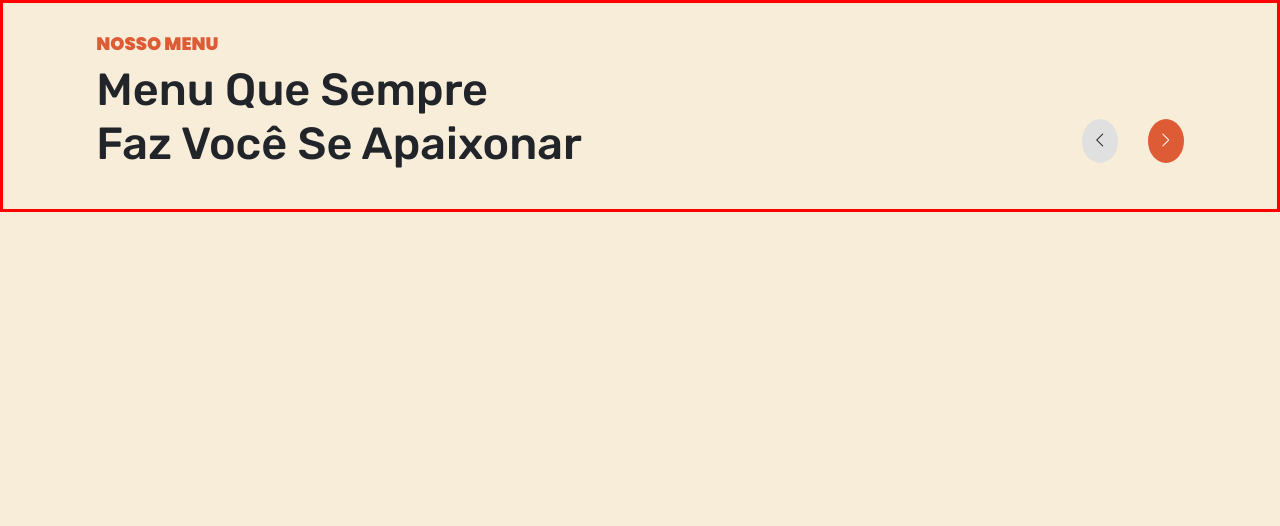
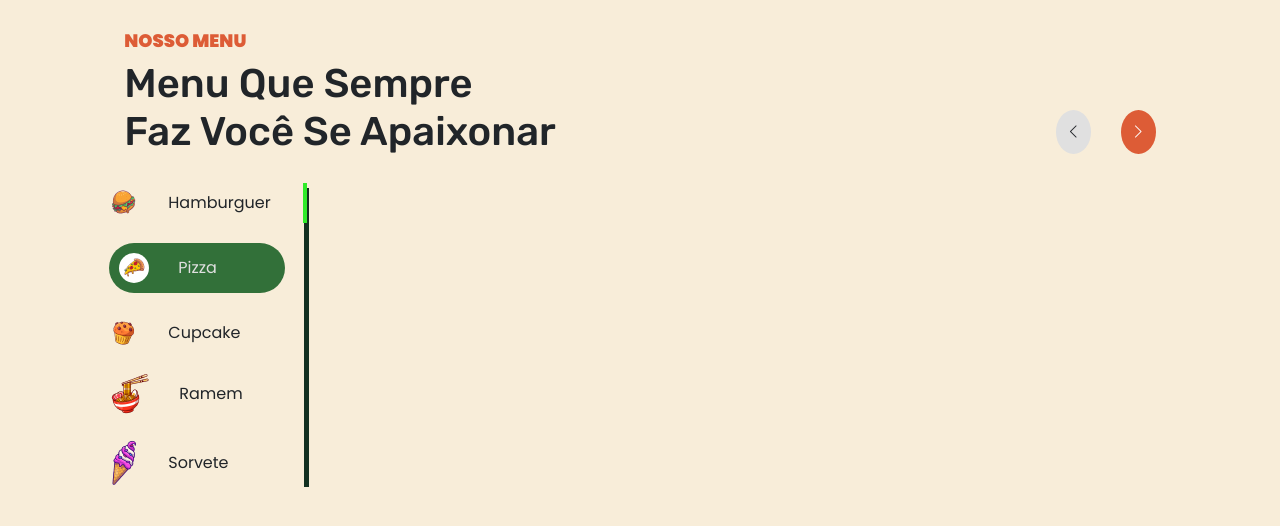
Before and after one commit to StudioHeeler/projeto04-food, a plain HTML site: page index.html in a window 1280 px wide. Drawn offline with nearby package versions, Linux system fonts and the light colour scheme.

Commit message:
style: alteração header e estilização menu lateral

```diff
--- /dev/null
+++ b/css/catalog.css
@@ -0,0 +1,37 @@
+.lateral-catalog{
+    margin: 2% 6.5%;
+    display: flex;
+    flex-direction: column;
+    gap: 25px;
+    border-right: 5px solid var(--brand-color-3);
+    max-width: 200px;
+}
+
+.lateral-catalog > .image-control{
+   display: flex;
+   align-items: center;
+   gap: 29px;
+   width: 90%;
+}
+
+.marked-category{
+    width: 65%;
+    background-color: var(--brand-color-2);
+    color: var(--grey-color-2);
+    padding: 10px;
+    border-radius: 40px;
+    .icon{
+        background-color: #fff;
+        border-radius: 40px;
+    }
+}
+
+.active-mark::before {
+    content: "";
+    position: absolute;
+    top: 10;
+    left: 18.9375rem;
+    width: .25rem;
+    height: 5%;
+    background-color: var(--brand-color-4);
+}
--- a/css/header-menu.css
+++ b/css/header-menu.css
@@ -12,7 +12,7 @@
 }
 
 .subtitle{
-    font-size: 2.8125rem;
+    font-size: 2.5rem;
     font-family: var(--font-subtitle);
 }
 
@@ -20,7 +20,7 @@
     display: flex;
     align-items: center;
     gap: 1.875rem;
-    margin-top: 4.375rem;
+    padding-top: 4.375rem;
 }
 
 .button-controller{
@@ -32,8 +32,8 @@
 }
 
 .icon-arrow{
-    font-size: 1rem;
-    font-weight: bolder;
+    font-size: 15px;
+    font-weight: 900;
 }
 
 .active{
--- a/css/style.css
+++ b/css/style.css
@@ -1,10 +1,12 @@
 @import url('https://fonts.googleapis.com/css2?family=Poppins:ital,wght@0,100;0,200;0,300;0,400;0,500;0,600;0,700;0,800;0,900;1,100;1,200;1,300;1,400;1,500;1,600;1,700;1,800;1,900&family=Rubik:ital,wght@0,300..900;1,300..900&display=swap');
 @import url('./header-menu.css');
+@import url('./catalog.css');
 
 :root{
     --brand-color-1: #dd5c36;
     --brand-color-2: #327039;
     --brand-color-3: #133020;
+    --brand-color-4: #2feb29;
     --grey-color-1: #F8EDD9;
     --grey-color-2: #e0e0e0;
     --font-general: 'Poppins', sans-serif;
@@ -23,6 +25,5 @@ body{
 }
 
 .menu{
-    border: solid red;
     padding: 1.875rem;
 }
--- a/index.html
+++ b/index.html
@@ -24,8 +24,28 @@
             </div>
           </div>
         </div>
-        <div class="aside-menu">
-
+        <div class="lateral-catalog">
+          <div class="image-control active-mark">
+            <img src="./assets/img/icons/hamburguer-icon.png" alt="icon Burger" class="icon">
+            Hamburguer
+          </div>
+          <div class="image-control marked-category">
+            <img src="./assets/img/icons/pizza-icon.png" alt="icon pizza" class="icon">
+            Pizza
+          </div>
+          <div class="image-control">
+            <img src="./assets/img/icons/bolo-icon.png" alt="icon cupcake" class="icon">
+            Cupcake
+          </div>
+          <div class="image-control">
+            <img src="./assets/img/icons/ramem-icon.png" alt="icon ramem" class="icon">
+            Ramem
+          </div>
+          <div class="image-control">
+            <img src="./assets/img/icons/sorvete-icon.png" alt="icon Burger" class="icon">
+            Sorvete
+          </div>
+          </div>
         </div>
     </section>
 
```
Also changed, not shown: assets/img/icons/bolo-icon.png (added), assets/img/icons/hamburguer-icon.png (added), assets/img/icons/pizza-icon.png (added), assets/img/icons/ramem-icon.png (added), assets/img/icons/sorvete-icon.png (added).
